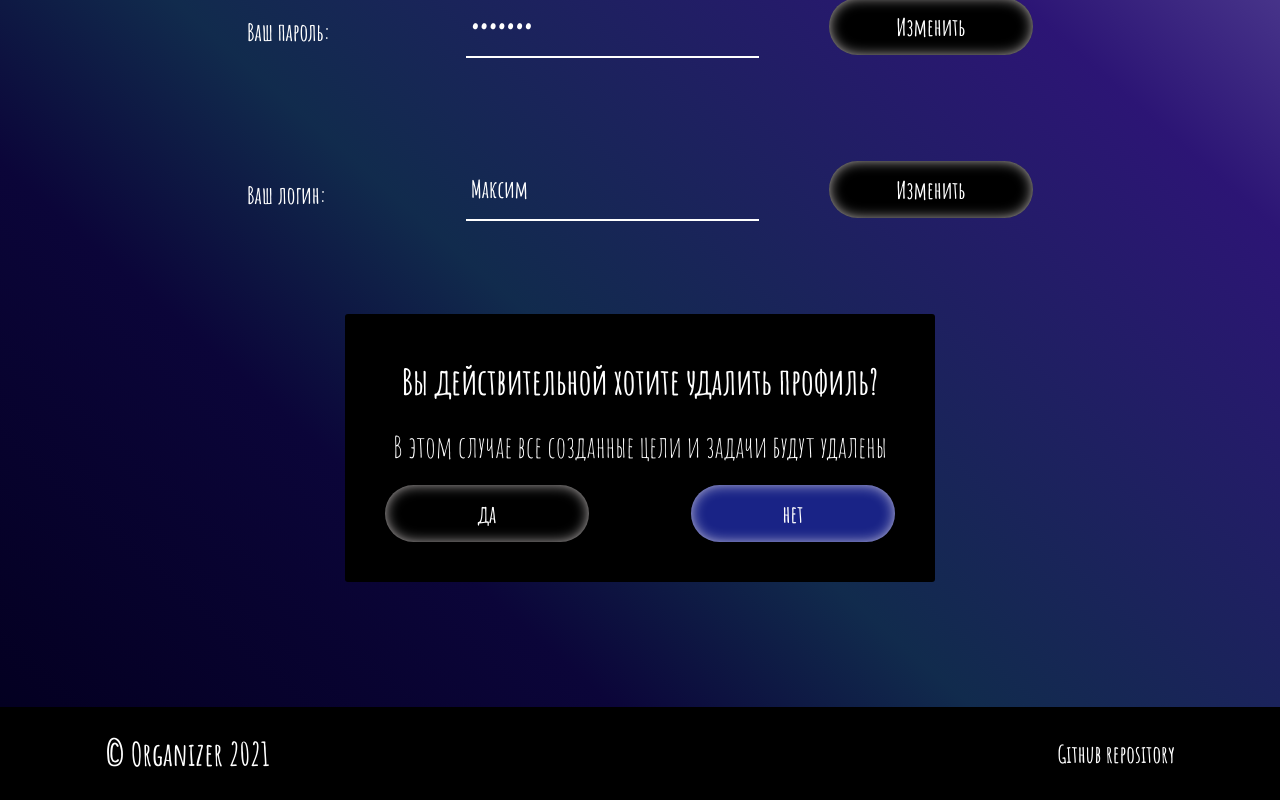
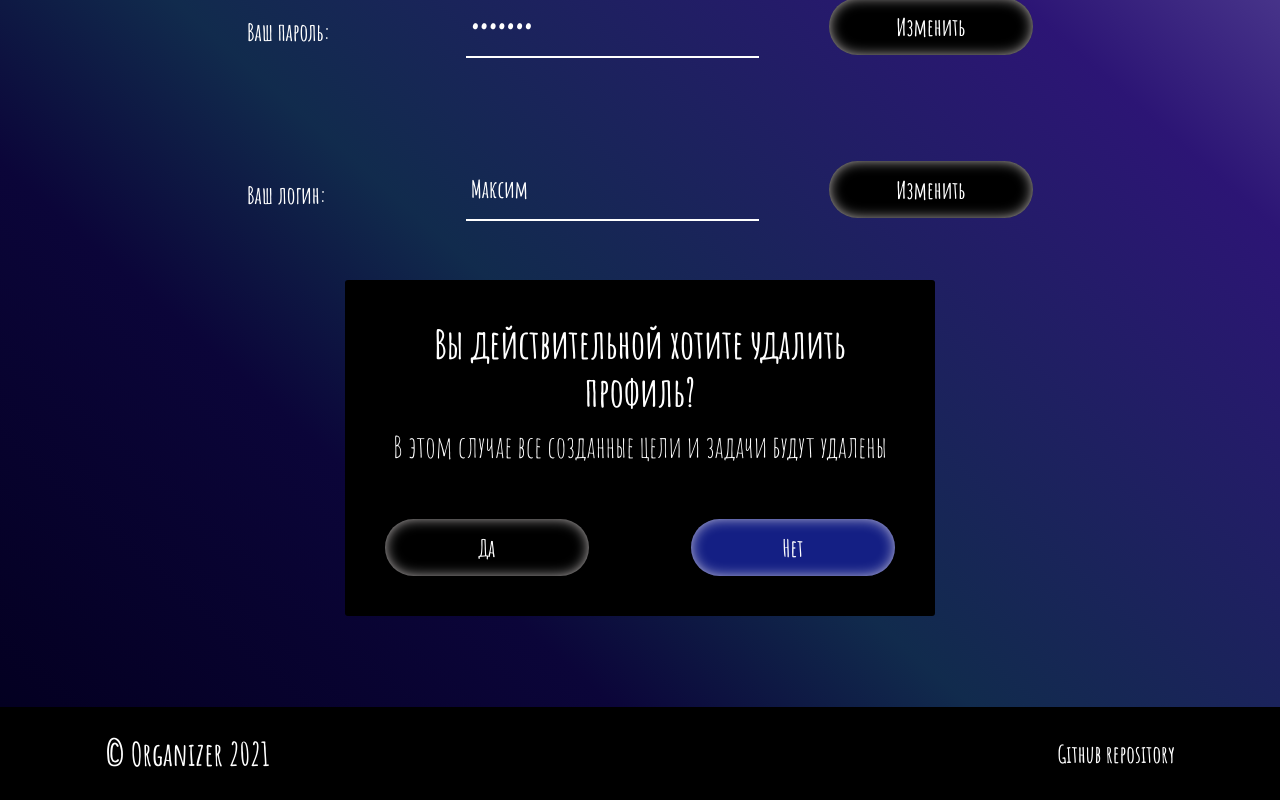
Before and after one commit to Eshechka/Organizer, a React (Create React App) app: page /profile in a window 1280 px wide. Both pictures are taken after a click on the button "Удалить профиль". Shown: the part 525-1325 px from the top of the page. Built offline with nearby package versions, Linux system fonts and the light colour scheme.

Commit message:
Добавлен миксин единых стилей для модалок

```diff
--- a/src/App.js
+++ b/src/App.js
@@ -11,6 +11,7 @@ import TasksPageContainer from "./pages/TasksPage/TasksPageContainer";
 import MainPageContainer from "./pages/MainPage/MainPageContainer";
 import {useTransition} from "react-spring";
 function App({user, setCurrentUser}) {
+  console.log("USER ", user);
   useEffect(() => {
     const localStUser = JSON.parse(localStorage.getItem("user"));
     const currentUser = localStUser?.id ? localStUser : {id: 1, name: "Максим"};
--- a/src/App.scss
+++ b/src/App.scss
@@ -72,8 +72,50 @@
     linear-gradient(rgba(0, 8, 255, 0.1), rgba(0, 8, 255, 0));
 }
 
+@mixin modal {
+  background: $background-color-main;
+  padding: 40px;
+  border-radius: 3px;
+
+  @include tablets {
+    padding: 30px;
+  }
+  @include phones {
+    padding: 20px;
+  }
+
+  &__title {
+    color: $color-text;
+    text-align: center;
+    font-weight: 700;
+    font-size: 40px;
+
+    @include tablets {
+      font-size: 36px;
+    }
+    @include phones {
+      font-size: 28px;
+    }
+  }
+
+  &__buttons {
+    display: flex;
+    justify-content: space-between;
+    flex-wrap: wrap;
+    width: 100%;
+    margin-top: 50px;
+
+    @include phones {
+      flex-direction: column;
+      min-height: 120px;
+    }
+  }
+}
+
 $color-text: #ffffff;
 $color-hover: #bbb;
 
+$color-button-highlight: #141f84;
+
 $background-color-main: black;
 $background-color-additional: rgb(31, 1, 29);
--- a/src/components/Button/Button.js
+++ b/src/components/Button/Button.js
@@ -1,12 +1,13 @@
 import React from "react";
 import styles from "./Button.module.scss";
 
-function Button({ text, color, click }) {
+function Button({text, color = "", click}) {
   return (
     <button
       onClick={click}
-      className={styles.button}
-      style={{ backgroundColor: color }}
+      className={[styles.button, color ? styles[`button_${color}`] : ""].join(
+        " "
+      )}
     >
       {text}
     </button>
--- a/src/components/Button/Button.module.scss
+++ b/src/components/Button/Button.module.scss
@@ -33,4 +33,12 @@
   &:focus {
     box-shadow: inset 0 0 12px -3px #fff8f8;
   }
+
+  &_highlight {
+    background-color: $color-button-highlight;
+  }
+
+  &_dark {
+    background-color: #000000;
+  }
 }
--- a/src/components/ManagementTasks/ManagementTasks.js
+++ b/src/components/ManagementTasks/ManagementTasks.js
@@ -12,7 +12,7 @@ function ManagementTasks({
   changeDateEnd,
   click,
   window,
-                        errors
+  errors,
 }) {
   return (
     <div className={styles.planner}>
@@ -27,8 +27,8 @@ function ManagementTasks({
       />
 
       <div className={styles.planner__buttons}>
-                <Button click={window} text="Добавить" color="#000000"/>
-                <Button click={click} text="Очистить" color="#192386"/>
+        <Button click={window} text="Добавить" color={"dark"} />
+        <Button click={click} text="Очистить" color={"highlight"} />
       </div>
     </div>
   );
--- a/src/modals/WindowDeleteProfile/WindowDeleteProfile.js
+++ b/src/modals/WindowDeleteProfile/WindowDeleteProfile.js
@@ -1,21 +1,25 @@
 import React from "react";
 import styles from "./WindowDeleteProfile.module.scss";
 import Button from "../../components/Button/Button";
-const WindowDeleteProfile = ({clickYes, clickNo}) => {
+
+function WindowDeleteProfile({
+  clickYes = Function.prototype,
+  clickNo = Function.prototype,
+}) {
   return (
-    <>
-      <p className={styles.title}>
+    <div className={styles.modalDelete}>
+      <h2 className={styles.modalDelete__title}>
         Вы действительной хотите удалить профиль?
-      </p>
-      <p className={styles.text}>
+      </h2>
+      <p className={styles.modalDelete__text}>
         В этом случае все созданные цели и задачи будут удалены
       </p>
-      <div className={styles.buttons}>
-        <Button text="да" click={clickYes} />
-        <Button text="нет" click={clickNo} color="#192386" />
+      <div className={styles.modalDelete__buttons}>
+        <Button text="Да" click={clickYes} />
+        <Button text="Нет" click={clickNo} color={"highlight"} />
       </div>
-    </>
+    </div>
   );
-};
+}
 
 export default WindowDeleteProfile;
--- a/src/modals/WindowDeleteProfile/WindowDeleteProfile.module.scss
+++ b/src/modals/WindowDeleteProfile/WindowDeleteProfile.module.scss
@@ -1,18 +1,9 @@
 @import "../../App.scss";
-.title {
-  color: $color-text;
-  text-align: center;
-  font-weight: 700;
-  font-size: 36px;
 
-  @include tablets {
-    font-size: 34px;
-  }
-  @include phones {
-    font-size: 24px;
-  }
-}
-.text {
+.modalDelete {
+  @include modal;
+
+  &__text {
     color: $color-text;
     text-align: center;
     font-weight: 500;
@@ -25,9 +16,4 @@
       font-size: 20px;
     }
   }
-.buttons {
-  display: flex;
-  flex-wrap: wrap;
-  width: 100%;
-  justify-content: space-between;
 }
--- a/src/modals/WindowProfile/WindowProfile.module.scss
+++ b/src/modals/WindowProfile/WindowProfile.module.scss
@@ -1,30 +1,9 @@
 @import "../../App.scss";
 
-.title {
-  font-weight: 700;
-  text-align: center;
-  color: white;
-  font-size: 48px;
+.modalChange {
+  @include modal;
 
-  @include tablets {
-    font-size: 40px;
-  }
-  @include phones {
-    font-size: 36px;
-  }
-}
-
-.buttons {
-  display: flex;
-  justify-content: space-between;
-  margin-top: 50px;
-
-  @include phones {
-    flex-direction: column;
-    min-height: 120px;
-  }
-}
-.block {
+  &__block {
     margin: 50px 50px 20px;
 
     &:not(:first-child) {
@@ -35,14 +14,16 @@
       margin: 40px 0 20px;
     }
   }
-.label {
+
+  &__label {
     color: white;
     font-size: 24px;
     font-weight: 700;
     margin: 0;
     padding: 4px;
   }
-.input {
+
+  &__input {
     display: block;
     margin: 0;
     margin-top: 1px;
@@ -61,3 +42,4 @@
       width: 100%;
     }
   }
+}
--- a/src/pages/ProfilePage/ProfilePage.js
+++ b/src/pages/ProfilePage/ProfilePage.js
@@ -5,11 +5,11 @@ import Button from "../../components/Button/Button";
 import DateTimeContainer from "../../components/DateTime/DateTimeContainer";
 import WindowProfile from "../../modals/WindowProfile/WindowProfile";
 import WindowDeleteProfile from "../../modals/WindowDeleteProfile/WindowDeleteProfile";
-import {useTransition,animated} from "react-spring";
+import {useTransition, animated} from "react-spring";
 import {useNavigate} from "react-router-dom";
 
 function ProfilePage({deleteCurrentUser, currentUser, setCurrentUser}) {
-  const navigate=useNavigate()
+  const navigate = useNavigate();
   const [isOpenDelete, setIsOpenDelete] = useState(false);
   const [isOpenChangePassword, setIsOpenChangePassword] = useState(false);
   const [isOpenChangeLogin, setIsOpenChangeLogin] = useState(false);
@@ -26,7 +26,7 @@ function ProfilePage({deleteCurrentUser, currentUser, setCurrentUser}) {
       opacity: 0,
       top: `${0}%`,
     },
-    expires: true
+    expires: true,
   });
   const animationChangePassword = useTransition(isOpenChangePassword, {
     from: {
@@ -41,7 +41,7 @@ function ProfilePage({deleteCurrentUser, currentUser, setCurrentUser}) {
       opacity: 0,
       top: `${0}%`,
     },
-    expires: true
+    expires: true,
   });
   const animationChangeLogin = useTransition(isOpenChangeLogin, {
     from: {
@@ -56,7 +56,7 @@ function ProfilePage({deleteCurrentUser, currentUser, setCurrentUser}) {
       opacity: 0,
       top: `${0}%`,
     },
-    expires: true
+    expires: true,
   });
 
   function openDeleteUserProfile() {
@@ -65,7 +65,7 @@ function ProfilePage({deleteCurrentUser, currentUser, setCurrentUser}) {
   function handleDeleteUserProfile() {
     deleteCurrentUser();
     setIsOpenDelete(false);
-    navigate('/')
+    navigate("/");
   }
   function openChangeUserLogin() {
     setIsOpenChangeLogin(true);
@@ -125,12 +125,12 @@ function ProfilePage({deleteCurrentUser, currentUser, setCurrentUser}) {
           <Button
             text="Удалить профиль"
             click={openDeleteUserProfile}
-            color="#141F84"
+            color={"highlight"}
           />
         </div>
-        {animationChangeLogin((props,isOpenChangeLogin)=>
-            isOpenChangeLogin ?
-                <animated.div style={props} className={styles.window}>
+        {animationChangeLogin((props, isOpenChangeLogin) =>
+          isOpenChangeLogin ? (
+            <animated.div style={props} className={styles.windowChange}>
               <WindowProfile
                 type={"login"}
                 clickYes={handleChangeUserLogin}
@@ -138,25 +138,29 @@ function ProfilePage({deleteCurrentUser, currentUser, setCurrentUser}) {
                   setIsOpenChangeLogin(false);
                 }}
               />
-                </animated.div>:null
+            </animated.div>
+          ) : null
         )}
-        {animationChangePassword((props,isOpenChangePassword)=>
-            isOpenChangePassword ?
-                <animated.div style={props} className={styles.window}>
+        {animationChangePassword((props, isOpenChangePassword) =>
+          isOpenChangePassword ? (
+            <animated.div style={props} className={styles.windowChange}>
               <WindowProfile
                 type={"password"}
                 clickYes={handleChangeUserPassword}
-                      clickNo={() => setIsOpenChangePassword(false)} />
-                </animated.div>:null
+                clickNo={() => setIsOpenChangePassword(false)}
+              />
+            </animated.div>
+          ) : null
         )}
-        {animationDelete((props,isDelete)=>
-            isDelete ?
+        {animationDelete((props, isDelete) =>
+          isDelete ? (
             <animated.div style={props} className={styles.windowDelete}>
               <WindowDeleteProfile
                 clickYes={handleDeleteUserProfile}
                 clickNo={() => setIsOpenDelete(false)}
               />
-                </animated.div>:null
+            </animated.div>
+          ) : null
         )}
       </div>
     </div>
--- a/src/pages/ProfilePage/ProfilePage.module.scss
+++ b/src/pages/ProfilePage/ProfilePage.module.scss
@@ -132,7 +132,7 @@
     }
   }
 }
-.window {
+.windowChange {
   position: fixed;
   z-index: 1000;
   opacity: 1;
@@ -142,16 +142,12 @@
   width: 521px;
   min-width: 300px;
   min-height: 532px;
-  background-color: black;
-  padding: 40px;
 
   @include tablets {
     width: 86%;
-    padding: 30px;
   }
   @include phones {
     width: 90%;
-    padding: 20px;
   }
 }
 .windowDelete {
@@ -163,16 +159,11 @@
   transform: translate(-50%, -50%);
   width: 590px;
   min-height: 207px;
-  background: $background-color-main;
-  padding: 40px;
-  border-radius: 3px;
 
   @include tablets {
     width: 86%;
-    padding: 30px;
   }
   @include phones {
     width: 90%;
-    padding: 20px;
   }
 }
```
Also changed, not shown: src/components/ManagementGoals/ManagementGoals.js (+12 -4 lines), src/modals/WindowProfile/WindowProfile.js (+10 -11 lines). Lines whose indentation alone changed are shown as unchanged.
